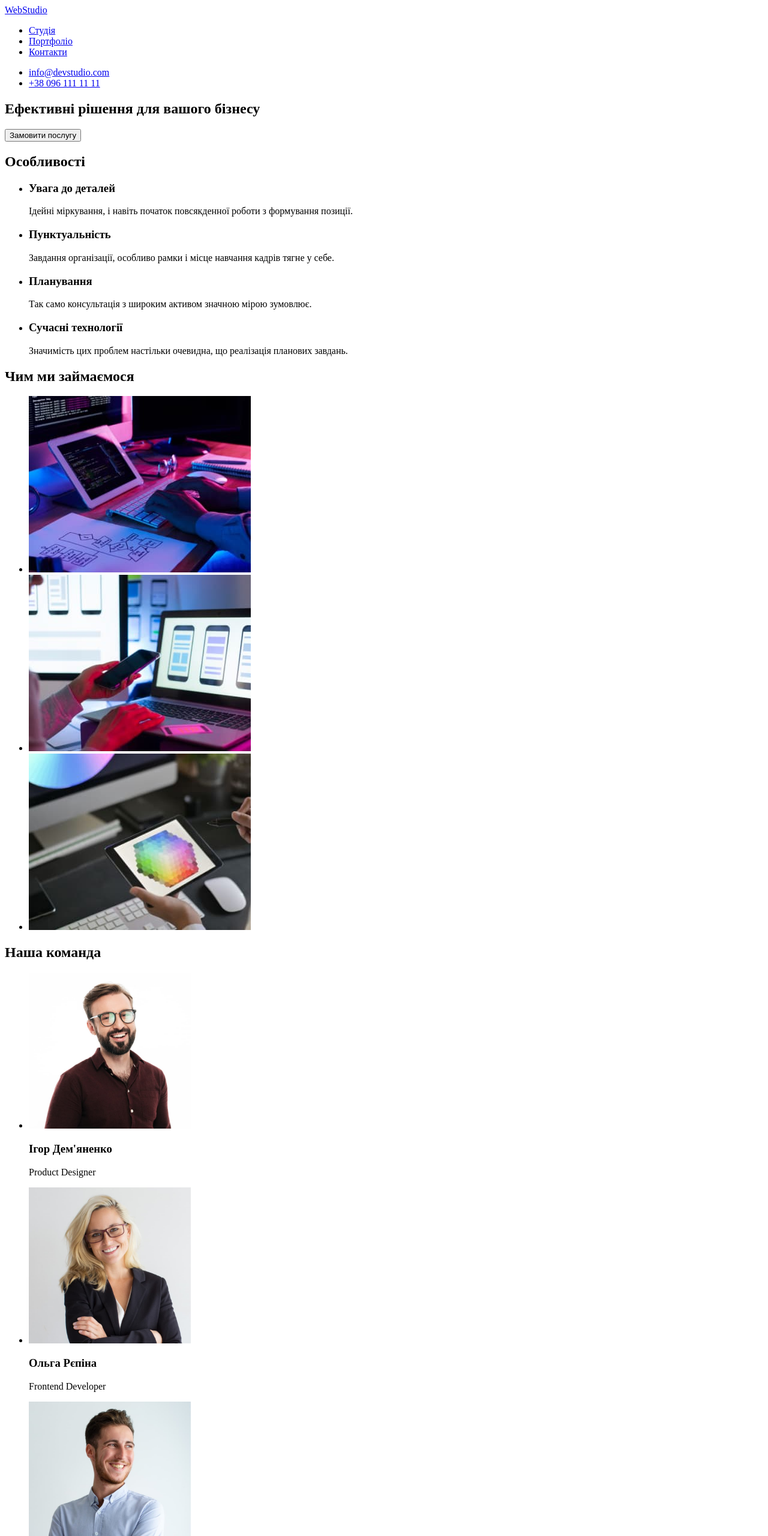
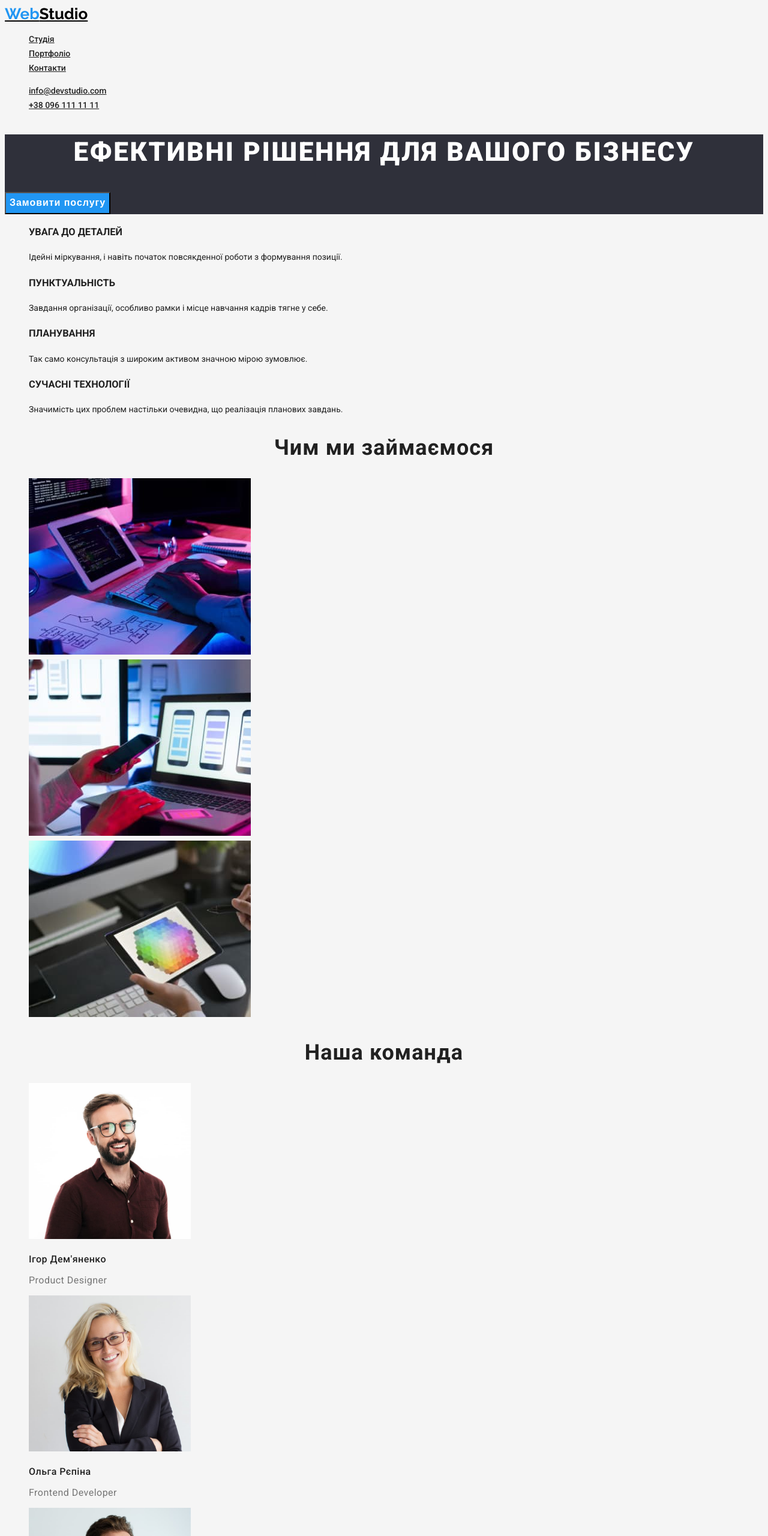
Before and after one commit to ValentynaSira1/goit-markup-hw-01, a plain HTML site: page index.html in a window 1280 px wide. Shown: the top 2560 px of the page at 60% size. Drawn offline with Linux system fonts and the light colour scheme.

Commit message:
стилізувала сторінку Студіо

```diff
--- /dev/null
+++ b/css/styles.css
@@ -0,0 +1,130 @@
+:root{
+    --color-primery: #212121;
+    --color-secondary: #757575;
+    --color-brend: #2196f3;
+    --color-accent:#ffffff;
+    --background-primery: #f5f5f5;
+}
+
+body{
+    color: var(--color-primery);
+    font-family: "Roboto", sans-serif;
+    font-size: 14px;
+    font-weight: 400;
+    background-color: var(--background-primery);
+    line-height: 1.71;
+}
+
+li {
+    list-style: none;
+}
+
+/* header */
+
+.logo-type{
+    color: #000000;
+    font-family: 'Raleway',sans-serif;
+    font-weight: 700;
+    font-size: 26px;
+    line-height: 1.19;
+}
+
+.logo{
+  color: var(--color-brend);
+}
+
+.link{
+    color: inherit;
+    font-weight: 500;
+}
+
+.link:hover, .link:focus{
+    color: var(--color-brend);
+}
+
+/* main */
+
+.section{
+    background: #2f303a;
+}
+.section-caption{
+    color: var(--color-accent);
+    font-weight: 900;
+    font-size: 44px;
+    line-height: 1.36;
+    text-align: center;
+    letter-spacing: 0.06em;
+    text-transform: uppercase;
+}
+.buttons{
+    color: var(--color-accent);
+   background-color: var(--color-brend);
+    font-weight: 700;
+    font-size: 16px;
+    line-height: 1.88;
+    align-items: center;
+    text-align: center;
+    letter-spacing: 0.06em;
+    cursor: pointer;
+}
+
+.visually-hidden {
+    position: absolute;
+    white-space: nowrap;
+    width: 1px;
+    height: 1px;
+    overflow: hidden;
+    border: 0;
+    padding: 0;
+    clip: rect(0 0 0 0);
+    clip-path: inset(50%);
+    margin: -1px;
+}
+
+.title{
+    font-weight: 700;
+    text-transform: uppercase;
+}
+
+.subject{
+    font-weight: 700;
+    font-size: 36px;
+    line-height: 1.17;
+    text-align: center;
+    letter-spacing: 0.03em;
+}
+.name{
+    font-weight: 500;
+    font-size: 16px;
+    line-height: 1.19;
+    letter-spacing: 0.03em;
+}
+
+.desc{
+    font-size: 16px;
+    line-height: 1.19;
+    color: var(--color-secondary);
+    letter-spacing: 0.03em;
+}
+
+/* footer */
+
+.one{
+    color: var(--color-accent);
+}
+
+.list{
+    color: var(--color-accent);
+    letter-spacing: 0.03em;
+    font-style: normal;
+    text-decoration: none;
+}
+
+.item{
+    color: rgba(255, 255, 255, 0.6);
+}
+
+.list:hover,
+.list:focus{
+color: var(--color-brend);
+}
--- a/index.html
+++ b/index.html
@@ -5,50 +5,54 @@
     <meta http-equiv="X-UA-Compatible" content="IE=edge">
     <meta name="viewport" content="width=device-width, initial-scale=1.0">
     <title>WebStudio</title>
+    <link rel="stylesheet" href="./css/styles.css">
+    <link rel="preconnect" href="https://fonts.googleapis.com">
+    <link rel="preconnect" href="https://fonts.gstatic.com" crossorigin>
+    <link href="https://fonts.googleapis.com/css2?family=Montserrat:wght@400;700&family=Raleway:wght@700&family=Roboto:wght@400;500;700;900&display=swap" rel="stylesheet">
 </head>
 <body>
     <header>
         <nav>
-        <a href="/">WebStudio</a>
+        <a class="logo-type" href="/"><span class="logo">Web</span>Studio</a>
         <ul>
-            <li><a href="#">Студія</a></li>
-            <li><a href="#">Портфоліо</a></li>
-            <li><a href="#">Контакти</a></li>
+            <li><a class="link" href="./index.html">Студія</a></li>
+            <li><a class="link" href="./portfolio.html">Портфоліо</a></li>
+            <li><a class="link" href="#">Контакти</a></li>
         </ul>
         </nav>
         <ul>
-            <li><a href="mailto:info@devstudio.com">info@devstudio.com</a></li>
-            <li><a href="tel:+380961111111">+38 096 111 11 11</a></li>
+            <li><a class="link" href="mailto:info@devstudio.com">info@devstudio.com</a></li>
+            <li><a class="link" href="tel:+380961111111">+38 096 111 11 11</a></li>
         </ul>
     </header>
     <main>
-        <section>
-            <h1>Ефективні рішення для вашого бізнесу</h1>
-            <button type="button">Замовити послугу</button>
+        <section class="section">
+            <h1 class="section-caption">Ефективні рішення для вашого бізнесу</h1>
+            <button class= "buttons" type="button">Замовити послугу</button>
         </section>
         <section>
-            <h2>Особливості</h2>
+            <h2 class="visually-hidden">Особливості</h2>
             <ul>
                 <li>
-                    <h3>Увага до деталей</h3>
+                    <h3 class="title">Увага до деталей</h3>
                     <p>Ідейні міркування, і навіть початок повсякденної роботи з формування позиції.</p>
                 </li>
                 <li>
-                    <h3>Пунктуальність</h3>
+                    <h3 class="title">Пунктуальність</h3>
                     <p>Завдання організації, особливо рамки і місце навчання кадрів тягне у себе.</p>
                 </li>
                 <li>
-                    <h3>Планування</h3>
+                    <h3 class="title">Планування</h3>
                     <p>Так само консультація з широким активом значною мірою зумовлює.</p>
                 </li>
                 <li>
-                    <h3>Сучасні технології</h3>
+                    <h3 class="title">Сучасні технології</h3>
                     <p>Значимість цих проблем настільки очевидна, що реалізація планових завдань.</p>
                 </li>
             </ul>
         </section>
         <section>
-            <h2>Чим ми займаємося</h2>
+            <h2 class="subject">Чим ми займаємося</h2>
             <ul>
                 <li>
                     <img src="./images/box1.jpg" alt="Пишемо код за комп'ютером" width="370" >
@@ -62,45 +66,45 @@
             </ul>
         </section>
         <section>
-            <h2>Наша команда</h2>
+            <h2 class="subject">Наша команда</h2>
             <ul>
                 <li>
                     <img src="./images/img.jpg" alt="Фото Ігоря Дем'яненко" width="270">
-                    <h3>Ігор Дем'яненко</h3>
-                    <p lang="en">Product Designer</p>
+                    <h3 class="name">Ігор Дем'яненко</h3>
+                    <p class="desc" lang="en">Product Designer</p>
                 </li>
                 <li>
                     <img src="./images/img1.jpg" alt="Фото Ольги Рєпіної" width="270">
-                    <h3>Ольга Рєпіна</h3>
-                    <p lang="en">Frontend Developer</p>
+                    <h3 class="name">Ольга Рєпіна</h3>
+                    <p class="desc" lang="en">Frontend Developer</p>
                 </li>
                 <li>
                     <img src="./images/img2.jpg" alt="Фото Миколи Тарасова" width="270">
-                    <h3>Микола Тарасов</h3>
-                    <p lang="en">Marketing</p>
+                    <h3 class="name">Микола Тарасов</h3>
+                    <p class="desc" lang="en">Marketing</p>
                 </li>
                 <li>
                     <img src="./images/img3.jpg" alt="Фото Михайла Єрмакова" width="270">
-                    <h3>Михайло Єрмаков</h3>
-                    <p lang="en">UI Designer</p>
+                    <h3 class="name">Михайло Єрмаков</h3>
+                    <p class="desc" lang="en">UI Designer</p>
                 </li>
             </ul>
         </section>
     </main>
-    <footer>
-        <a href="/">WebStudio</a>
+    <footer class="section">
+        <a class="logo-type one" href="/"><span class="logo">Web</span>Studio</a>
         <address>
             <ul>
                 <li>
-                    <a href="https://goo.gl/maps/CPtrU1FHBa2aNyZL9"
+                    <a class="list" href="https://goo.gl/maps/CPtrU1FHBa2aNyZL9"
                     target="_blank"
                     rel="noopener noreferrer nofollow">м. Київ, пр-т Лесі Українки, 26</a>
                 </li>
                 <li>
-                    <a href="mailto:info@devstudio.com">info@devstudio.com</a>
+                    <a class="list item" href="mailto:info@devstudio.com">info@devstudio.com</a>
                 </li>
                 <li>
-                    <a href="tel:+380961111111">+38 096 111 11 11</a>
+                    <a class="list item" href="tel:+380961111111">+38 096 111 11 11</a>
                 </li>
             </ul>
         </address>
```
Also changed, not shown: portfolio.html (added, +108 -0 lines), {} .prettierrc.json (added, +12 -0 lines), images/Boxes.jpg (added), images/business.jpg (added), images/inspiration.jpg (added), images/lab.jpg (added), images/limited.jpg (added), images/orlean.jpg (added), images/prime.jpg (added), images/seafood.jpg (added), images/tehnokryak.jpg (added).
